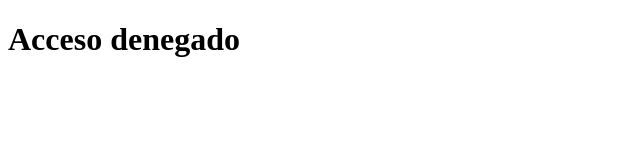
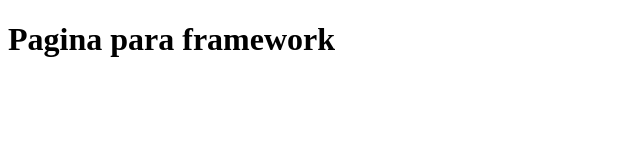
Before and after one commit to luivasfer/base-node-express, a website: page public/index.html in a window 1280 px wide. Shown: the whole page, without its empty margins (0-640 px from the left). Drawn offline with Linux system fonts and the light colour scheme.

Commit message:
agregamos la ruta para la pagina pública

```diff
--- a/public/index.html
+++ b/public/index.html
@@ -7,6 +7,6 @@
     <title>HTML</title>
 </head>
 <body>
-    <h1>Acceso denegado</h1>
+    <h1>Pagina para framework</h1>
 </body>
 </html>
--- a/routes/usuarios.routes.js
+++ b/routes/usuarios.routes.js
@@ -1,4 +1,5 @@
 const { Router } = require("express");
+
 const {
   usuariosGet,
   usuariosPost,
```
Also changed, not shown: models/server.js (+5 -2 lines).
